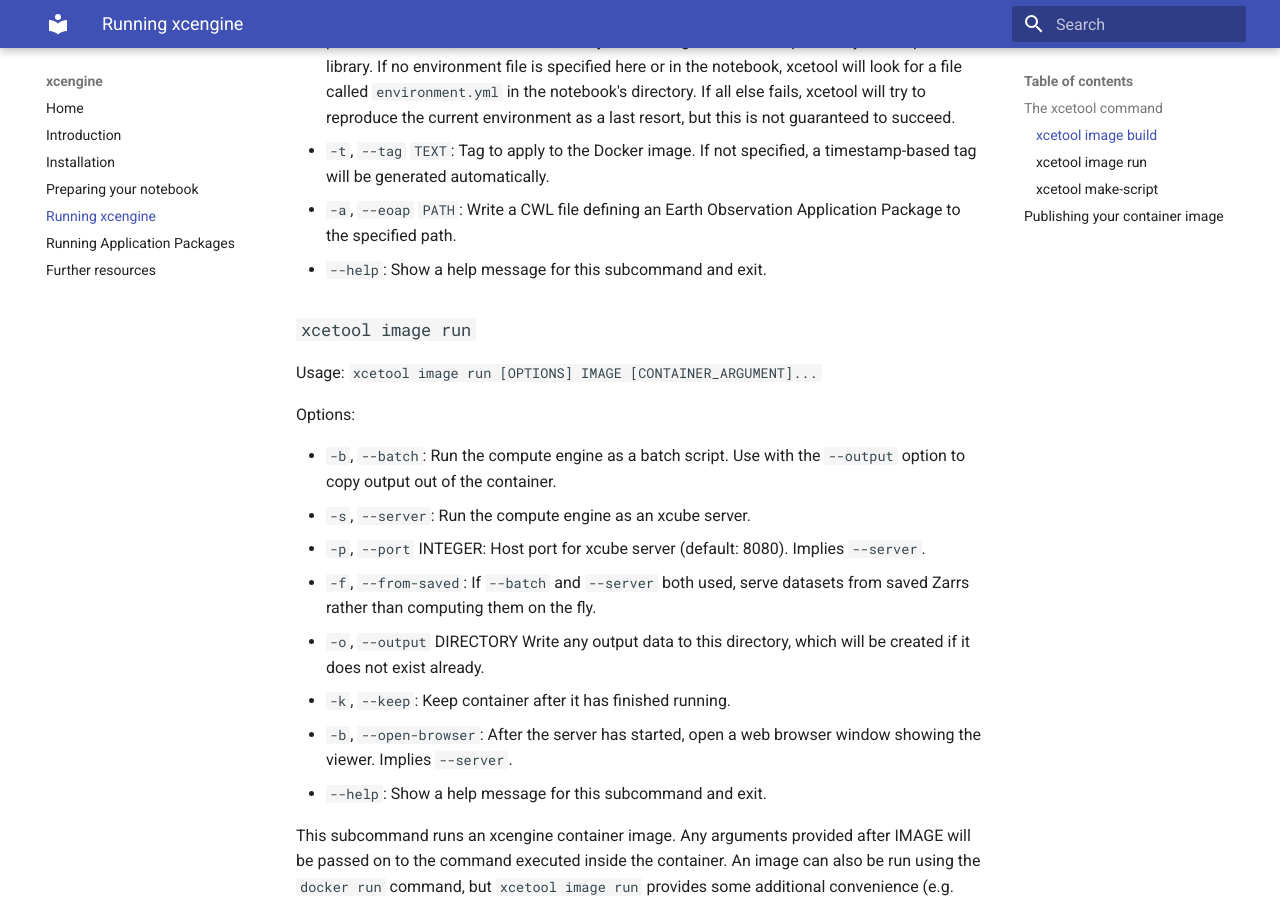
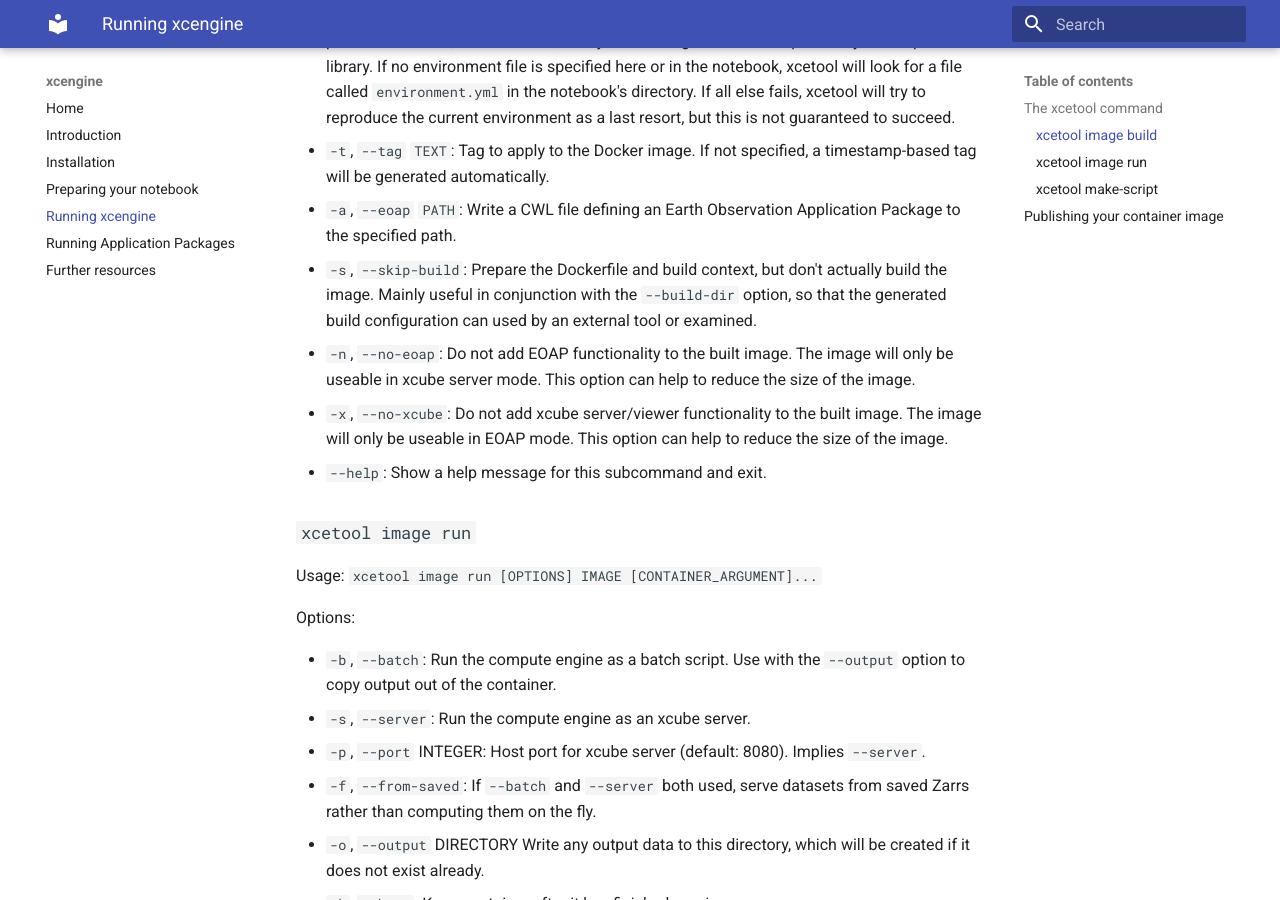
Before and after one commit to xcube-dev/xcengine, an MkDocs documentation site: the page built from docs/xcetool.md, in a window 1280 px wide and 900 px high, scrolled down 711 px. Built offline with MkDocs 1.6.1 and Material for MkDocs 9.7.7, drawn with Linux system fonts in a browser that asks for light colours.

Commit message:
Update documentation

```diff
--- a/docs/xcetool.md
+++ b/docs/xcetool.md
@@ -40,6 +40,16 @@
     timestamp-based tag will be generated automatically.
 -   `-a`, `--eoap` `PATH`: Write a CWL file defining an Earth Observation
     Application Package to the specified path.
+-   `-s`, `--skip-build`: Prepare the Dockerfile and build context, but
+    don't actually build the image. Mainly useful in conjunction with the
+    `--build-dir` option, so that the generated build configuration can
+    used by an external tool or examined.
+-   `-n`, `--no-eoap`: Do not add EOAP functionality to the built image.
+    The image will only be useable in xcube server mode. This option can
+    help to reduce the size of the image.
+-   `-x`, `--no-xcube`: Do not add xcube server/viewer functionality to
+    the built image. The image will only be useable in EOAP mode. This
+    option can help to reduce the size of the image.
 -   `--help`: Show a help message for this subcommand and exit.
 
 ### `xcetool image run`
```
Also changed, not shown: CHANGES.md (+2 -0 lines).
